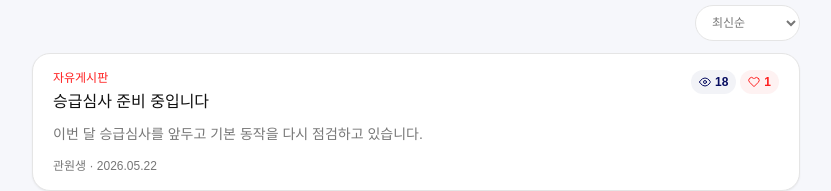
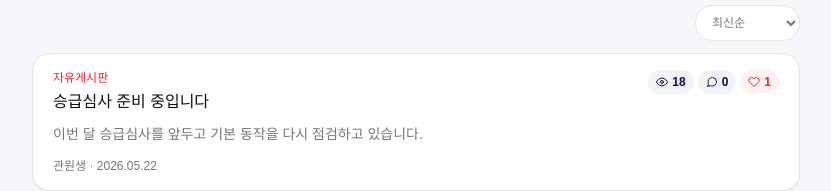
Before and after one commit to thisisyello/taekwondo-community, a React (Vite) app: page / in a window 1280 px wide. Shown: the part 225-416 px from the top of the page, without its empty margins (224-1055 px from the left). Built offline with nearby package versions, Linux system fonts and the light colour scheme.

Commit message:
feat: 댓글 수 표시 기능 추가 및 UI 개선

```diff
--- a/src/components/PostItem.tsx
+++ b/src/components/PostItem.tsx
@@ -38,12 +38,10 @@ export default function PostItem({ post, commentCount }: PostItemProps) {
                             <FiEye aria-hidden="true" />
                             {post.viewCount}
                         </span>
-                        {commentCount > 0 && (
-                            <span className="inline-flex items-center gap-1 rounded-full bg-kta-subtle px-2 py-1 text-kta-navy">
-                                <FiMessageCircle aria-hidden="true" />
-                                {commentCount}
-                            </span>
-                        )}
+                        <span className="inline-flex items-center gap-1 rounded-full bg-kta-subtle px-2 py-1 text-kta-navy">
+                            <FiMessageCircle aria-hidden="true" />
+                            {commentCount}
+                        </span>
                         <span className="inline-flex items-center gap-1 rounded-full bg-red-50 px-2 py-1 text-kta-red">
                             <FiHeart aria-hidden="true" />
                             {post.likeCount}
--- a/src/pages/PostDetailPage.tsx
+++ b/src/pages/PostDetailPage.tsx
@@ -114,7 +114,9 @@ export default function PostDetailPage({
                 </article>
 
                 <section className="rounded-kta-lg border border-kta-border bg-kta-surface p-5 shadow-kta-sm">
-                    <h2 className="text-lg font-black text-kta-navy">댓글</h2>
+                    <h2 className="text-lg font-black text-kta-navy">
+                        댓글 {comments.length}
+                    </h2>
                     <div className="mt-4">
                         <CommentForm
                             onAddComment={(comment) =>
```
